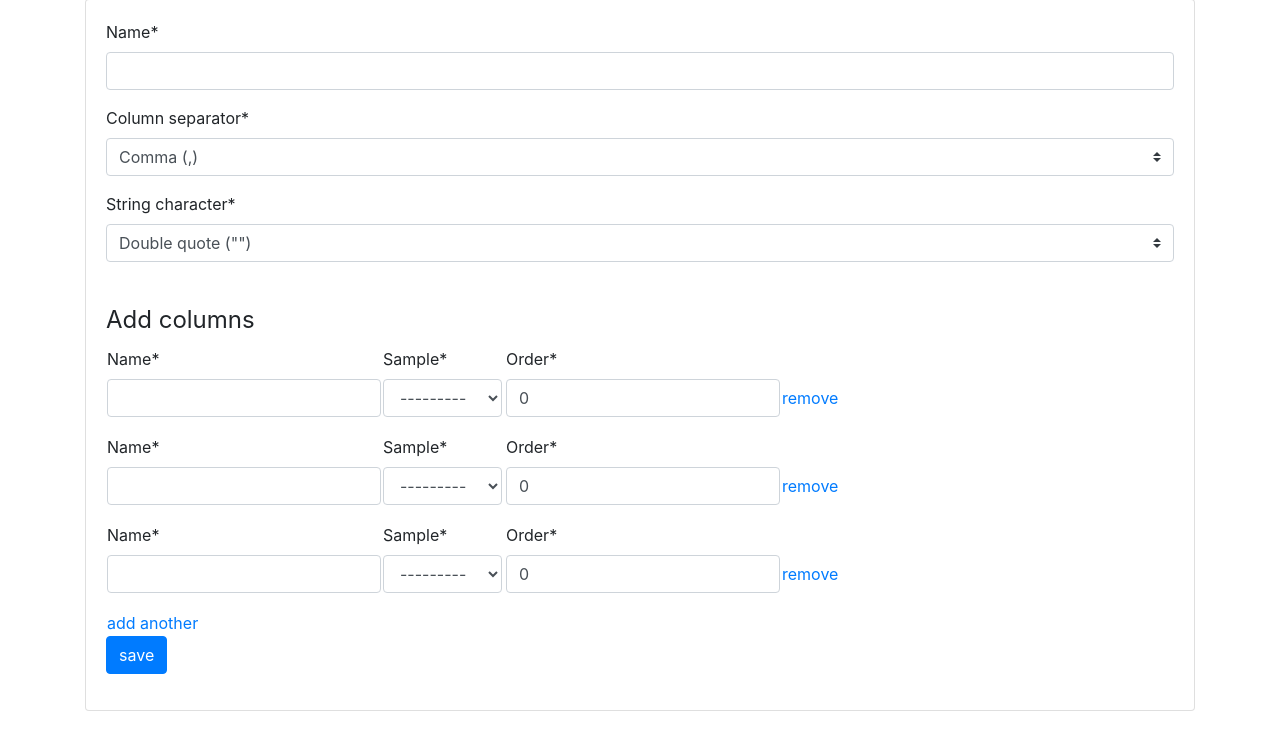
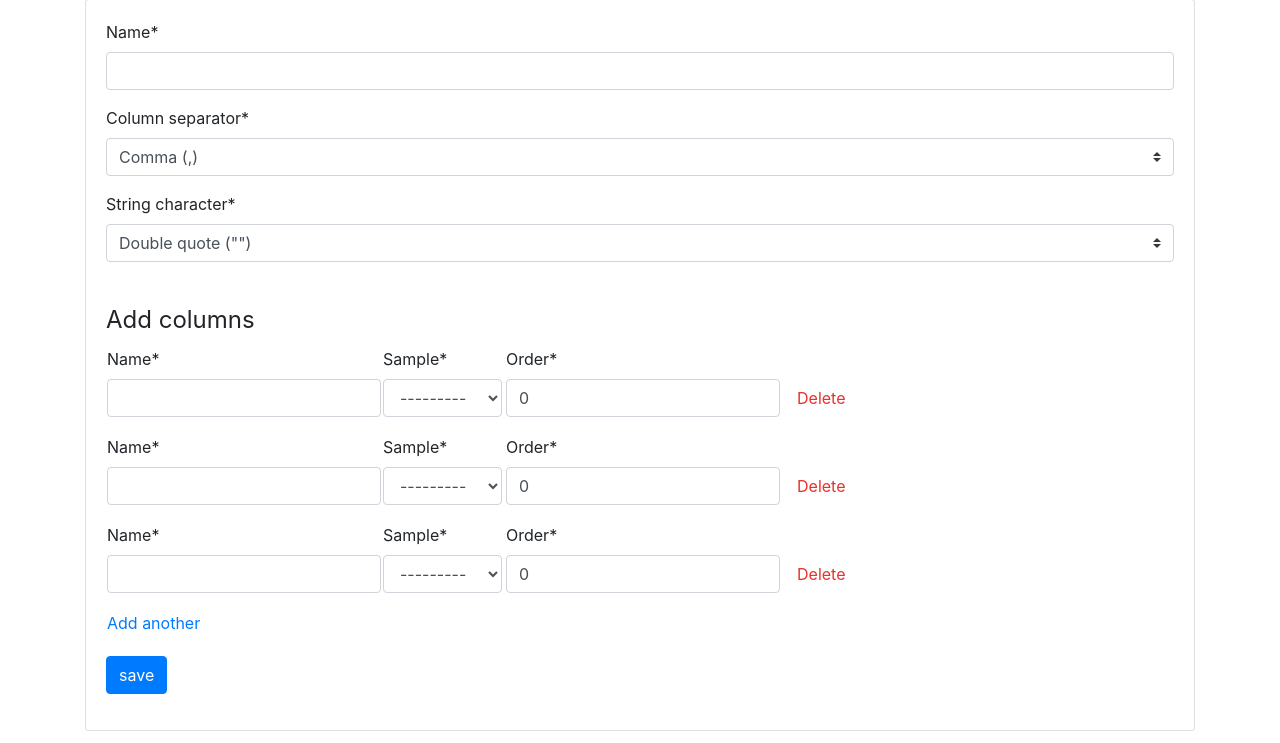
Before and after one commit to ersul4ik/blazer, a Django app: page /add/ in a window 1280 px wide. Shown: the part 57-800 px from the top of the page. Run offline with Django 3.2, Linux system fonts and the light colour scheme; parts of the project's set-up code (start-up, migrations or seed data) failed here and were passed over; some libraries are stand-ins or nearby versions.

Commit message:
#9 Add relation between DataSet and DataFixture models Also:  - Update styles for formset.html

```diff
--- a/config/settings.py
+++ b/config/settings.py
@@ -42,7 +42,7 @@ MIDDLEWARE = [
 ]
 
 ROOT_URLCONF = 'config.urls'
-LOGIN_URL = '/dashboard/login/'
+LOGIN_URL = '/login/'
 
 TEMPLATES = [
     {
--- a/factories/models.py
+++ b/factories/models.py
@@ -69,6 +69,7 @@ class DataFixtureColumn(models.Model):
 
 
 class DataSet(models.Model):
+    fixture = models.ForeignKey('factories.DataFixture', on_delete=models.CASCADE, related_name='datasets')
     task_id = models.UUIDField()
     filename = models.CharField(max_length=125)
     status = models.CharField(max_length=25)
--- a/factories/views.py
+++ b/factories/views.py
@@ -115,13 +115,14 @@ class DataSetView(View):
     template_name = 'factories/datasets_list.html'
 
     def get(self, request, *args, **kwargs):
-        return render(request, self.template_name, {'records': DataSet.objects.all()})
+        datasets = DataSet.objects.filter(fixture_id=kwargs['pk'])
+        return render(request, self.template_name, {'records': datasets})
 
     def post(self, request, *args, **kwargs):
         rows_count = int(request.POST['rows-count'])
         filename = f'{timezone.now().strftime("%Y-%m-%d %H:%M:%S")}.xlsx'
         task = generate_data_set.delay(kwargs['pk'], rows_count, filename)
-        DataSet.objects.create(task_id=task.id, filename=filename, status=task.status)
+        DataSet.objects.create(fixture_id=kwargs['pk'], task_id=task.id, filename=filename, status=task.status)
         return redirect(reverse('dataset-list', args=(kwargs['pk'], )))
 
 
--- a/templates/formset.html
+++ b/templates/formset.html
@@ -1,4 +1,13 @@
 {% load crispy_forms_tags static %}
+<style>
+    .delete-row {
+        color: #E9302B;
+        margin-left: 15px;
+    }
+    .buttonHolder {
+        margin-top: 20px;
+    }
+</style>
 <table>
     {{ formset.management_form|crispy }}
 
@@ -27,8 +36,8 @@
 <script src="{% static 'libraries/jquery.formset.js' %}"></script>
 <script type="text/javascript">
     $('.formset_row-{{ formset.prefix }}').formset({
-        addText: 'add another',
-        deleteText: 'remove',
+        addText: 'Add another',
+        deleteText: 'Delete',
         prefix: '{{ formset.prefix }}',
     });
 
```
Also changed, not shown: factories/migrations/0003_dataset.py, factories/migrations/0004_auto_20210228_1105.py (deleted).
